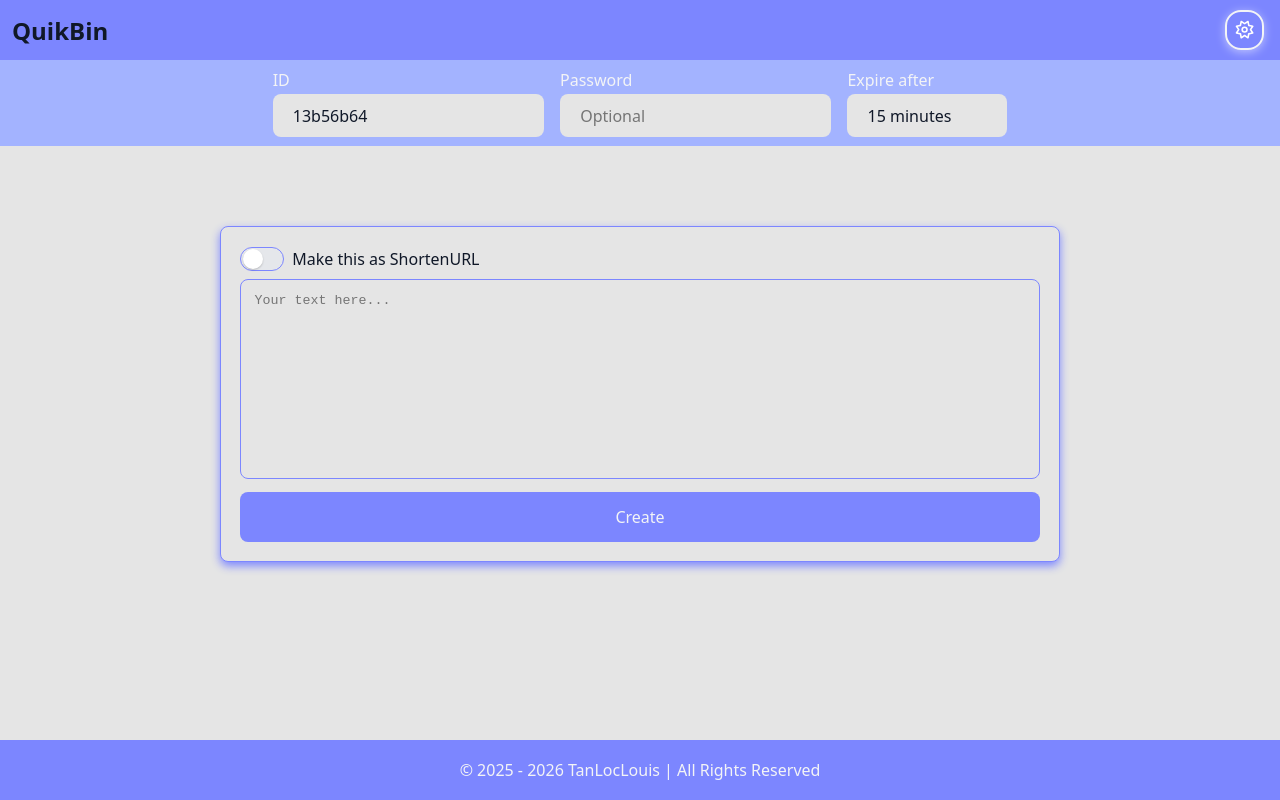
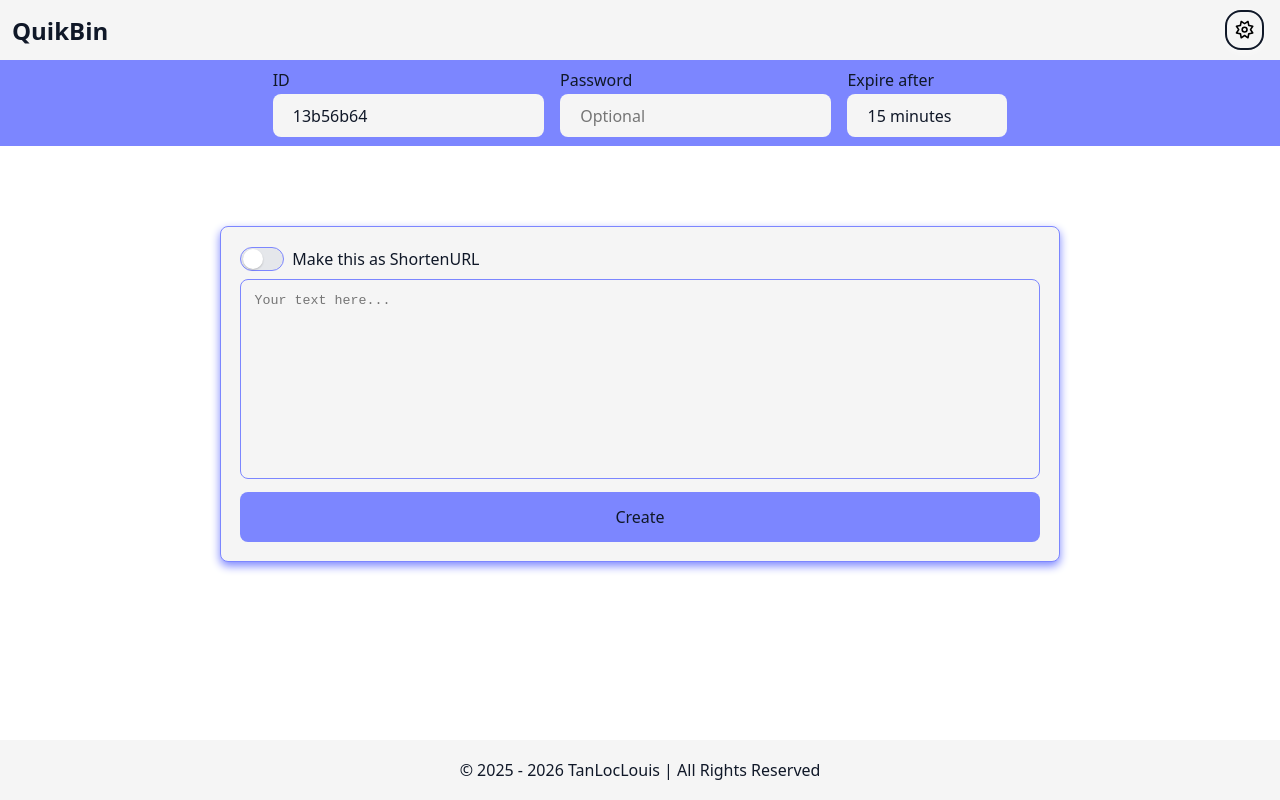
Before and after one commit to TanLocLouis/quikbin, a React (Vite) app in the folder frontend/: page / in a window 1280 px wide. Both pictures are taken after a click on the element 1244 px from the left and 30 px from the top of the page. Built offline with nearby package versions, Linux system fonts and the light colour scheme.

Commit message:
fix(UI): Refactor UI colors

```diff
--- a/frontend/src/App.css
+++ b/frontend/src/App.css
@@ -8,5 +8,5 @@
   display: flex;
   justify-content: center;
   align-items: center;
-  background-color: var(--color-primary-soft);
+  background-color: var(--color-primary);
 }
--- a/frontend/src/components/Footer/Footer.css
+++ b/frontend/src/components/Footer/Footer.css
@@ -9,7 +9,7 @@
   justify-content: center;
   align-items: center;
 
-  background-color: var(--color-primary);
+  background-color: var(--color-secondary);
 
   z-index: 9999;
 }
--- a/frontend/src/components/TopHeader/TopHeader.css
+++ b/frontend/src/components/TopHeader/TopHeader.css
@@ -9,7 +9,7 @@
     z-index: 9999;
 
     height: 60px;
-    background-color: var(--color-primary);
+    background-color: var(--color-secondary);
 }
 
 .top-header:hover {
--- a/frontend/src/components/TopHeader/TopHeader.jsx
+++ b/frontend/src/components/TopHeader/TopHeader.jsx
@@ -22,11 +22,11 @@ const TopHeader = () => {
     };
 
     const MoonIcon = () => (
-        <svg xmlns="http://www.w3.org/2000/svg" width="1.2em" height="1.2em" viewBox="0 0 512 512"><path d="M239.3 48.7c-107.1 8.5-191.3 98.1-191.3 207.3 0 114.9 93.1 208 208 208 33.3 0 64.7-7.8 92.6-21.7-103.4-23.4-180.6-115.8-180.6-226.3 0-65.8 27.4-125.1 71.3-167.3zM0 256c0-141.4 114.6-256 256-256 19.4 0 38.4 2.2 56.7 6.3 9.9 2.2 17.3 10.5 18.5 20.5s-4 19.8-13.1 24.4c-60.6 30.2-102.1 92.7-102.1 164.8 0 101.6 82.4 184 184 184 5 0 9.9-.2 14.8-.6 10.1-.8 19.6 4.8 23.8 14.1s2 20.1-5.3 27.1C387.3 484.8 324.8 512 256 512 114.6 512 0 397.4 0 256z"/></svg>
+        <svg xmlns="http://www.w3.org/2000/svg" width="1.2em" height="1.2em" fill="white" viewBox="0 0 512 512"><path d="M239.3 48.7c-107.1 8.5-191.3 98.1-191.3 207.3 0 114.9 93.1 208 208 208 33.3 0 64.7-7.8 92.6-21.7-103.4-23.4-180.6-115.8-180.6-226.3 0-65.8 27.4-125.1 71.3-167.3zM0 256c0-141.4 114.6-256 256-256 19.4 0 38.4 2.2 56.7 6.3 9.9 2.2 17.3 10.5 18.5 20.5s-4 19.8-13.1 24.4c-60.6 30.2-102.1 92.7-102.1 164.8 0 101.6 82.4 184 184 184 5 0 9.9-.2 14.8-.6 10.1-.8 19.6 4.8 23.8 14.1s2 20.1-5.3 27.1C387.3 484.8 324.8 512 256 512 114.6 512 0 397.4 0 256z"/></svg>
     );
 
     const SunIcon = () => (
-        <svg xmlns="http://www.w3.org/2000/svg" width="1.2em" height="1.2em" fill="white" viewBox="0 0 576 512"><path d="M200.6-7.9c-6.7-4.4-15.1-5.2-22.5-2.2S165.4-.5 163.9 7.3L143 110.6 39.7 131.4c-7.8 1.6-14.4 7-17.4 14.3s-2.2 15.8 2.2 22.5L82.7 256 24.5 343.8c-4.4 6.7-5.2 15.1-2.2 22.5s9.6 12.8 17.4 14.3L143 401.4 163.9 504.7c1.6 7.8 7 14.4 14.3 17.4s15.8 2.2 22.5-2.2l87.8-58.2 87.8 58.2c6.7 4.4 15.1 5.2 22.5 2.2s12.8-9.6 14.3-17.4l20.9-103.2 103.2-20.9c7.8-1.6 14.4-7 17.4-14.3s2.2-15.8-2.2-22.5l-58.2-87.8 58.2-87.8c4.4-6.7 5.2-15.1 2.2-22.5s-9.6-12.8-17.4-14.3L433.8 110.6 413 7.3C411.4-.5 406-7 398.6-10.1s-15.8-2.2-22.5 2.2L288.4 50.3 200.6-7.9zM186.9 135.7l17-83.9 71.3 47.3c8 5.3 18.5 5.3 26.5 0l71.3-47.3 17 83.9c1.9 9.5 9.3 16.8 18.8 18.8l83.9 17-47.3 71.3c-5.3 8-5.3 18.5 0 26.5l47.3 71.3-83.9 17c-9.5 1.9-16.9 9.3-18.8 18.8l-17 83.9-71.3-47.3c-8-5.3-18.5-5.3-26.5 0l-71.3 47.3-17-83.9c-1.9-9.5-9.3-16.9-18.8-18.8l-83.9-17 47.3-71.3c5.3-8 5.3-18.5 0-26.5l-47.3-71.3 83.9-17c9.5-1.9 16.8-9.3 18.8-18.8zM239.6 256a48.4 48.4 0 1 1 96.8 0 48.4 48.4 0 1 1 -96.8 0zm144.8 0a96.4 96.4 0 1 0 -192.8 0 96.4 96.4 0 1 0 192.8 0z"/></svg>
+        <svg xmlns="http://www.w3.org/2000/svg" width="1.2em" height="1.2em" fill="black" viewBox="0 0 576 512"><path d="M200.6-7.9c-6.7-4.4-15.1-5.2-22.5-2.2S165.4-.5 163.9 7.3L143 110.6 39.7 131.4c-7.8 1.6-14.4 7-17.4 14.3s-2.2 15.8 2.2 22.5L82.7 256 24.5 343.8c-4.4 6.7-5.2 15.1-2.2 22.5s9.6 12.8 17.4 14.3L143 401.4 163.9 504.7c1.6 7.8 7 14.4 14.3 17.4s15.8 2.2 22.5-2.2l87.8-58.2 87.8 58.2c6.7 4.4 15.1 5.2 22.5 2.2s12.8-9.6 14.3-17.4l20.9-103.2 103.2-20.9c7.8-1.6 14.4-7 17.4-14.3s2.2-15.8-2.2-22.5l-58.2-87.8 58.2-87.8c4.4-6.7 5.2-15.1 2.2-22.5s-9.6-12.8-17.4-14.3L433.8 110.6 413 7.3C411.4-.5 406-7 398.6-10.1s-15.8-2.2-22.5 2.2L288.4 50.3 200.6-7.9zM186.9 135.7l17-83.9 71.3 47.3c8 5.3 18.5 5.3 26.5 0l71.3-47.3 17 83.9c1.9 9.5 9.3 16.8 18.8 18.8l83.9 17-47.3 71.3c-5.3 8-5.3 18.5 0 26.5l47.3 71.3-83.9 17c-9.5 1.9-16.9 9.3-18.8 18.8l-17 83.9-71.3-47.3c-8-5.3-18.5-5.3-26.5 0l-71.3 47.3-17-83.9c-1.9-9.5-9.3-16.9-18.8-18.8l-83.9-17 47.3-71.3c5.3-8 5.3-18.5 0-26.5l-47.3-71.3 83.9-17c9.5-1.9 16.8-9.3 18.8-18.8zM239.6 256a48.4 48.4 0 1 1 96.8 0 48.4 48.4 0 1 1 -96.8 0zm144.8 0a96.4 96.4 0 1 0 -192.8 0 96.4 96.4 0 1 0 192.8 0z"/></svg>
     );
 
     return (
--- a/frontend/src/index.css
+++ b/frontend/src/index.css
@@ -170,9 +170,9 @@
   /* Layer 2  */
   --color-primary: var(--color-indigo-400);
   --color-primary-soft: var(--color-indigo-300);
-  --color-secondary: var(--color-neutral-200);
+  --color-secondary: var(--color-neutral-100);
 
-  --color-text-primary: var(--color-gray-100);
+  --color-text-primary: var(--color-gray-900);
   --color-text-secondary: var(--color-gray-900);
 
   --color-error: var(--color-red-600);
@@ -186,6 +186,7 @@ html[data-theme="dark"] {
   --color-primary: var(--color-indigo-400);
   --color-primary-soft: var(--color-indigo-300);
   --color-secondary: var(--color-neutral-800);
+  --color-secondary-soft: var(--color-neutral-700);
 
   --color-text-primary: var(--color-gray-100);
   --color-text-secondary: var(--color-gray-200);
--- a/frontend/src/pages/Home/Create.css
+++ b/frontend/src/pages/Home/Create.css
@@ -49,7 +49,7 @@
 
   padding: 5em;
 
-  background-color: var(--color-secondary);
+  background-color: var(--color-secondary-soft);
 
   background-repeat: no-repeat;
   background-position: center;
```
